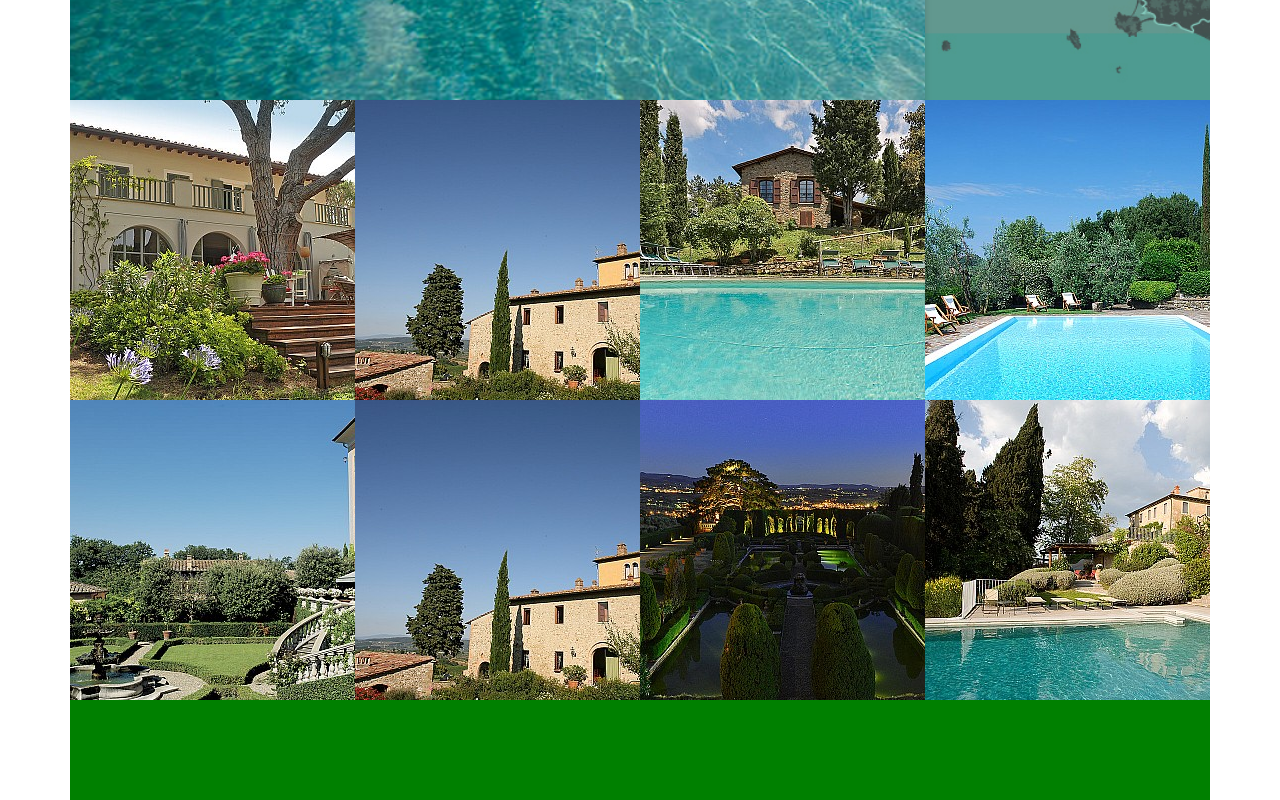
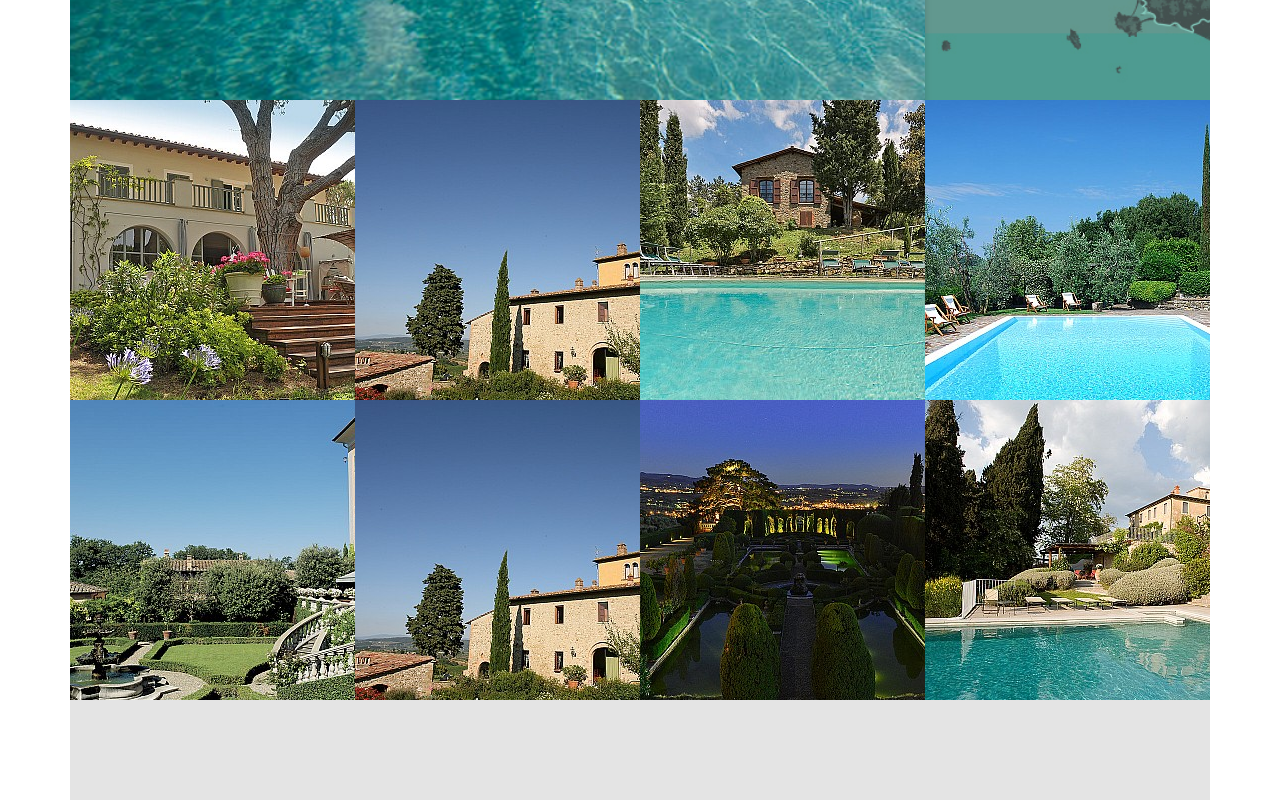
Before and after one commit to Osama-Tahboub1/bootsrapSite, a plain HTML site: page index.html in a window 1280 px wide. Shown: the part 645-1445 px from the top of the page. Drawn offline with nearby package versions, Linux system fonts and the light colour scheme.

Commit message:
amended footer background colour

```diff
--- a/index.html
+++ b/index.html
@@ -80,7 +80,7 @@
 
     <footer>
         <div class="container">
-            <div class="col-xs-12 green footer-content">
+            <div class="col-xs-12 footer-content">
 
             </div>
         </div>
--- a/styles.css
+++ b/styles.css
@@ -32,6 +32,7 @@ body {
 
 .footer-content {
     height: 100px;
+    background-color: #e4e4e4;
 }
 
 .logo {
```
